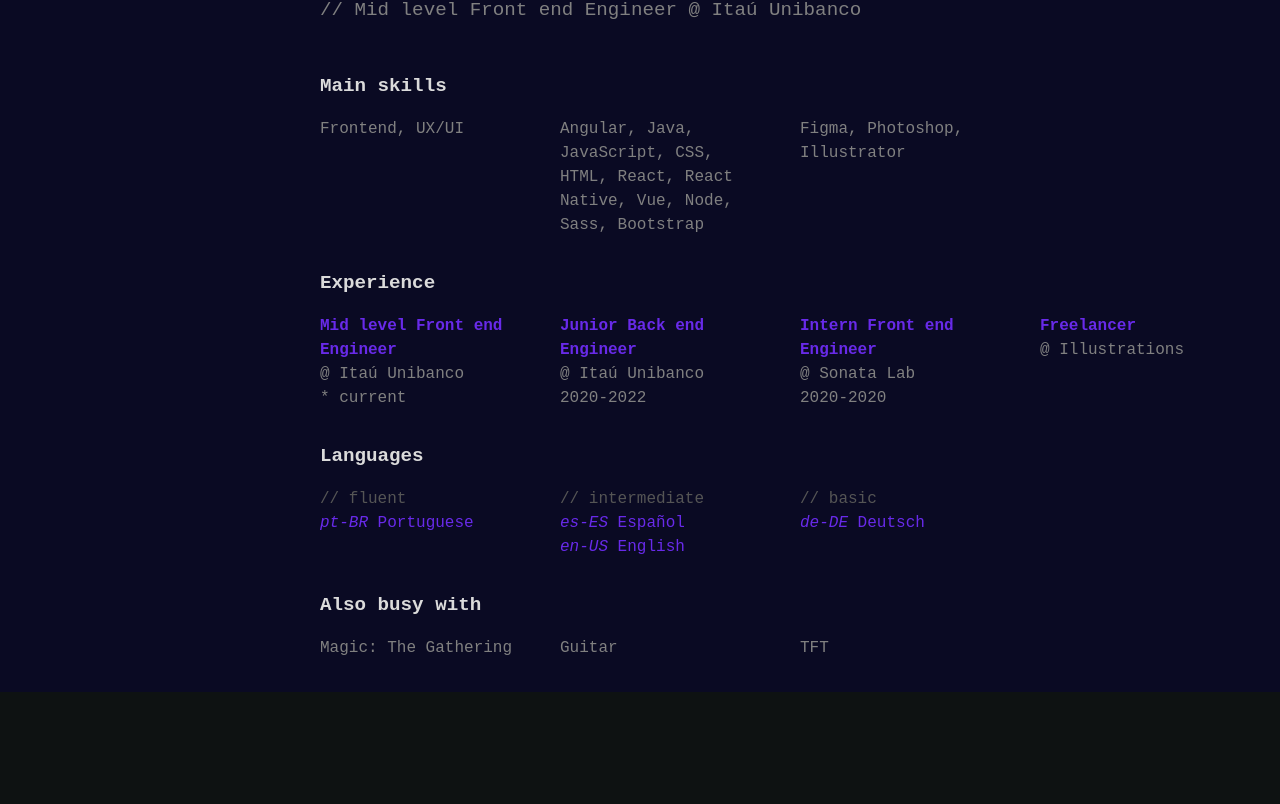
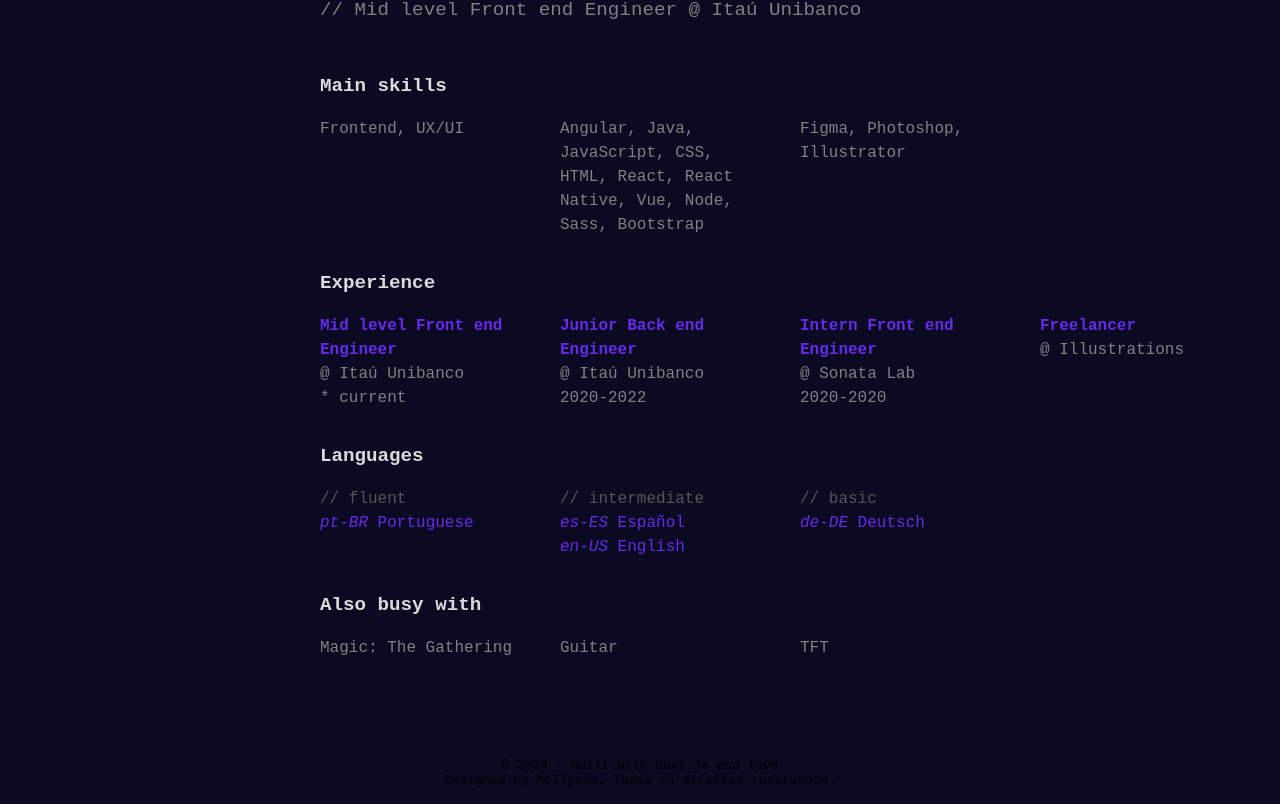
Before and after one commit to melancholisch/melmelmel, a Nuxt app: page / in a window 1280 px wide. Shown: the part 995-1799 px from the top of the page. Before the commit the page ends 1687 px from the top, so only its background shows below. Built offline with nearby package versions, Linux system fonts and the light colour scheme; what view-design would draw is missing.

Commit message:
feat: adding footer

```diff
--- /dev/null
+++ b/components/Footer.vue
@@ -0,0 +1,36 @@
+<template>
+    <div>
+        <footer class="footer">
+            <div class="footer-content">
+                <div class="footer-content__left">
+                    <p>© 2024 - Built with Nuxt.js and love</p>
+                    <p>Designed by Mellyssa. Todos os direitos reservados.</p>
+                </div>
+            </div>
+        </footer>
+    </div>
+</template>
+
+<script>
+</script>
+
+<style>
+    .footer {
+        margin-top:50px;
+        background-color: var(--black);
+        color: var(--white);
+        padding: 1rem 0;
+        text-align: center;
+    }
+
+    .footer-content {
+        justify-content: space-between;
+        align-items: center;
+        max-width: 1200px;
+        margin: 0 auto;
+    }
+
+    .footer-content__left {
+        font-size: 0.8rem;
+    }
+</style>
--- a/pages/index.vue
+++ b/pages/index.vue
@@ -19,6 +19,7 @@
       <AboutMe v-if="activeSection === 'aboutMe'" id="about-me" />
       <Projects v-if="activeSection === 'projects'" id="projects" />
     </div>
+    <Footer v-if="showFooter" />
 
   </div>
 </template>
@@ -27,6 +28,7 @@
 import Graveyard from '~/components/Graveyard.vue';
 import AboutMe from '@/components/AboutMe.vue';
 import Projects from '@/components/Projects.vue';
+import Footer from '@/components/Footer.vue';
 import { SunIcon, MoonIcon } from 'vue-feather-icons';
 
 export default {
@@ -34,14 +36,17 @@
     AboutMe,
     Projects,
     SunIcon,
-    MoonIcon
+    MoonIcon,
+    Graveyard,
+    Footer
   },
   data() {
     return {
       showLinks: false,
       isDarkMode: true,
       activeSection: null,
-      themeIcon: 'MoonIcon'
+      themeIcon: 'MoonIcon',
+      showFooter: false
     };
   },
   computed: {
@@ -101,6 +106,7 @@
 
     setTimeout(() => {
       this.showLinks = true;
+      this.showFooter = true;
       this.showSection('aboutMe');
       document.body.classList.add('overflow-auto');
     }, 5000); // Show links after 5 seconds
```
